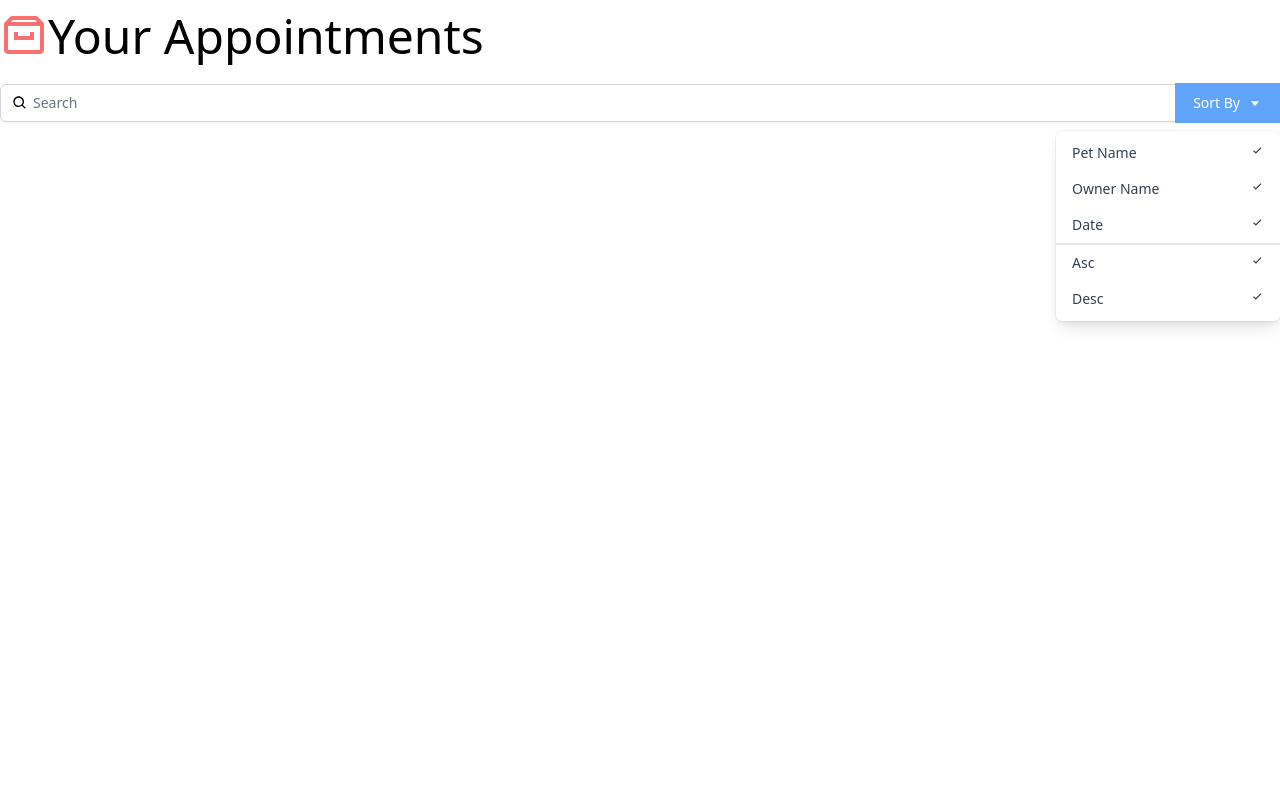
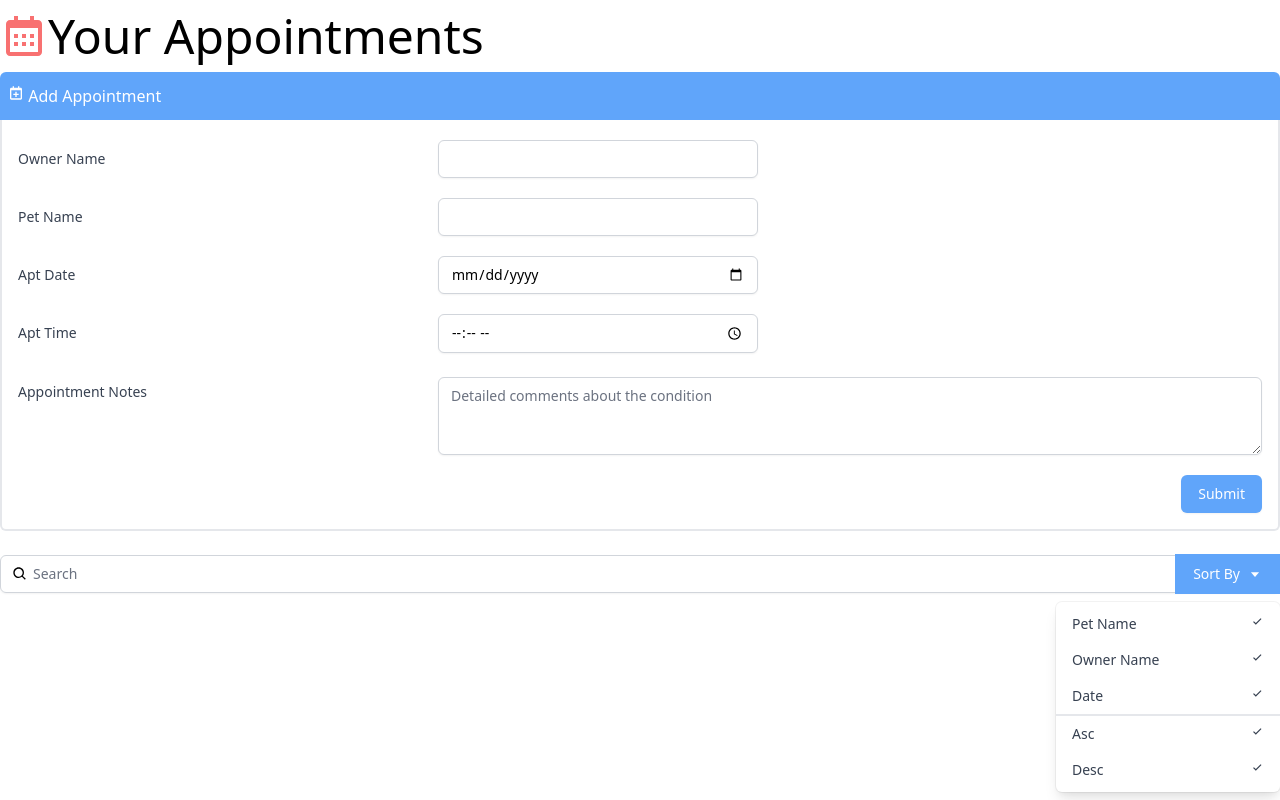
Before and after one commit to OpeDada/react_interface, a React (Create React App) app: page / in a window 1280 px wide. Built offline with nearby package versions, Linux system fonts and the light colour scheme.

Commit message:
create appointment calendar

```diff
--- a/src/App.js
+++ b/src/App.js
@@ -1,13 +1,15 @@
-import { BiArchive } from "react-icons/bi"
-import Search from './components/Search'
+import { BiCalendar } from "react-icons/bi";
+import Search from "./components/Search";
+import AddAppointment from "./components/AddAppointment";
 
 function App() {
   return (
     <div className="App container mx-auto mt-3 font-thin">
-      <h1 className="text-5xl">
-        <BiArchive className="inline-block text-red-400 align-top"/>
+      <h1 className="text-5xl mb-3">
+        <BiCalendar className="inline-block text-red-400 align-top" />
         Your Appointments
       </h1>
+      <AddAppointment />
       <Search />
     </div>
   );
--- /dev/null
+++ b/src/components/AddAppointment.js
@@ -0,0 +1,112 @@
+import { BiCalendarPlus } from "react-icons/bi";
+
+export default function AddAppointment(){
+  return (
+    <div>
+      <button className="bg-blue-400 text-white px-2 py-3 w-full text-left rounded-t-md">
+        <div>
+          <BiCalendarPlus className="inline-block align-text-top" /> Add
+          Appointment
+        </div>
+      </button>
+      <div className="border-r-2 border-b-2 border-l-2 border-light-blue-500 rounded-b-md pl-4 pr-4 pb-4">
+        <div className="sm:grid sm:grid-cols-3 sm:gap-4 sm:items-start  sm:pt-5">
+          <label
+            htmlFor="ownerName"
+            className="block text-sm font-medium text-gray-700 sm:mt-px sm:pt-2"
+          >
+            Owner Name
+          </label>
+          <div className="mt-1 sm:mt-0 sm:col-span-2">
+            <input
+              type="text"
+              name="ownerName"
+              id="ownerName"
+              className="max-w-lg block w-full shadow-sm focus:ring-indigo-500 focus:border-indigo-500 sm:max-w-xs sm:text-sm border-gray-300 rounded-md"
+            />
+          </div>
+        </div>
+
+        <div className="sm:grid sm:grid-cols-3 sm:gap-4 sm:items-start  sm:pt-5">
+          <label
+            htmlFor="petName"
+            className="block text-sm font-medium text-gray-700 sm:mt-px sm:pt-2"
+          >
+            Pet Name
+          </label>
+          <div className="mt-1 sm:mt-0 sm:col-span-2">
+            <input
+              type="text"
+              name="petName"
+              id="petName"
+              className="max-w-lg block w-full shadow-sm focus:ring-indigo-500 focus:border-indigo-500 sm:max-w-xs sm:text-sm border-gray-300 rounded-md"
+            />
+          </div>
+        </div>
+
+        <div className="sm:grid sm:grid-cols-3 sm:gap-4 sm:items-start  sm:pt-5">
+          <label
+            htmlFor="aptDate"
+            className="block text-sm font-medium text-gray-700 sm:mt-px sm:pt-2"
+          >
+            Apt Date
+          </label>
+          <div className="mt-1 sm:mt-0 sm:col-span-2">
+            <input
+              type="date"
+              name="aptDate"
+              id="aptDate"
+              className="max-w-lg block w-full shadow-sm focus:ring-indigo-500 focus:border-indigo-500 sm:max-w-xs sm:text-sm border-gray-300 rounded-md"
+            />
+          </div>
+        </div>
+
+        <div className="sm:grid sm:grid-cols-3 sm:gap-4 sm:items-start  sm:pt-5">
+          <label
+            htmlFor="aptTime"
+            className="block text-sm font-medium text-gray-700 sm:mt-px sm:pt-2"
+          >
+            Apt Time
+          </label>
+          <div className="mt-1 sm:mt-0 sm:col-span-2">
+            <input
+              type="time"
+              name="aptTime"
+              id="aptTime"
+              className="max-w-lg block w-full shadow-sm focus:ring-indigo-500 focus:border-indigo-500 sm:max-w-xs sm:text-sm border-gray-300 rounded-md"
+            />
+          </div>
+        </div>
+
+        <div className="sm:grid sm:grid-cols-3 sm:gap-4 sm:items-start  sm:pt-5">
+          <label
+            htmlFor="aptNotes"
+            className="block text-sm font-medium text-gray-700 sm:mt-px sm:pt-2"
+          >
+            Appointment Notes
+          </label>
+          <div className="mt-1 sm:mt-0 sm:col-span-2">
+            <textarea
+              id="aptNotes"
+              name="aptNotes"
+              rows="3"
+              className="shadow-sm focus:ring-indigo-500 focus:border-indigo-500 mt-1 block w-full sm:text-sm border-gray-300 rounded-md"
+              placeholder="Detailed comments about the condition"
+            ></textarea>
+          </div>
+        </div>
+
+        <div className="pt-5">
+          <div className="flex justify-end">
+            <button
+              type="submit"
+              className="ml-3 inline-flex justify-center py-2 px-4 border border-transparent shadow-sm text-sm font-medium rounded-md text-white bg-blue-400 hover:bg-blue-700 focus:outline-none focus:ring-2 focus:ring-offset-2 focus:ring-blue-400"
+            >
+              Submit
+            </button>
+          </div>
+        </div>
+      </div>
+    </div>
+  );
+}
```
